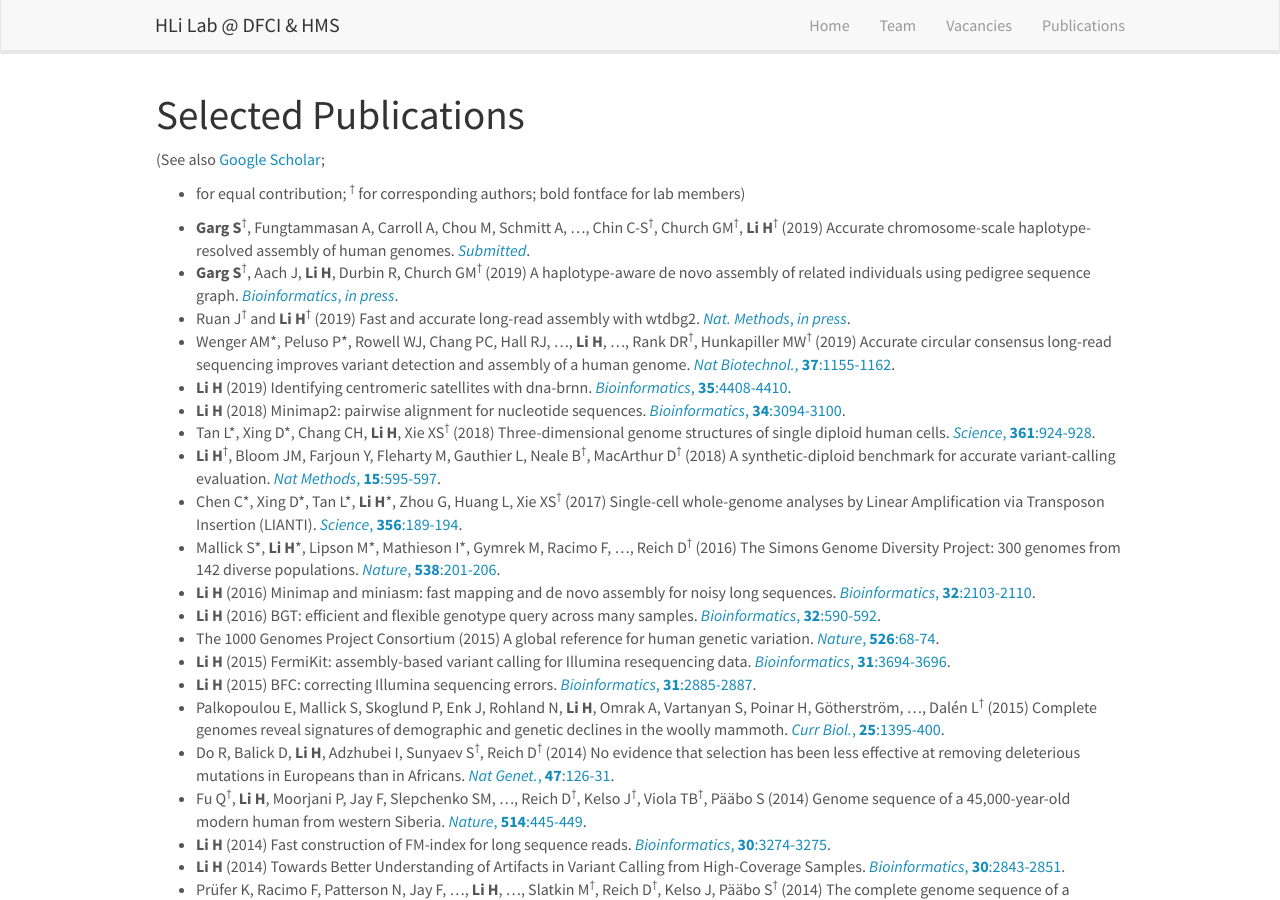
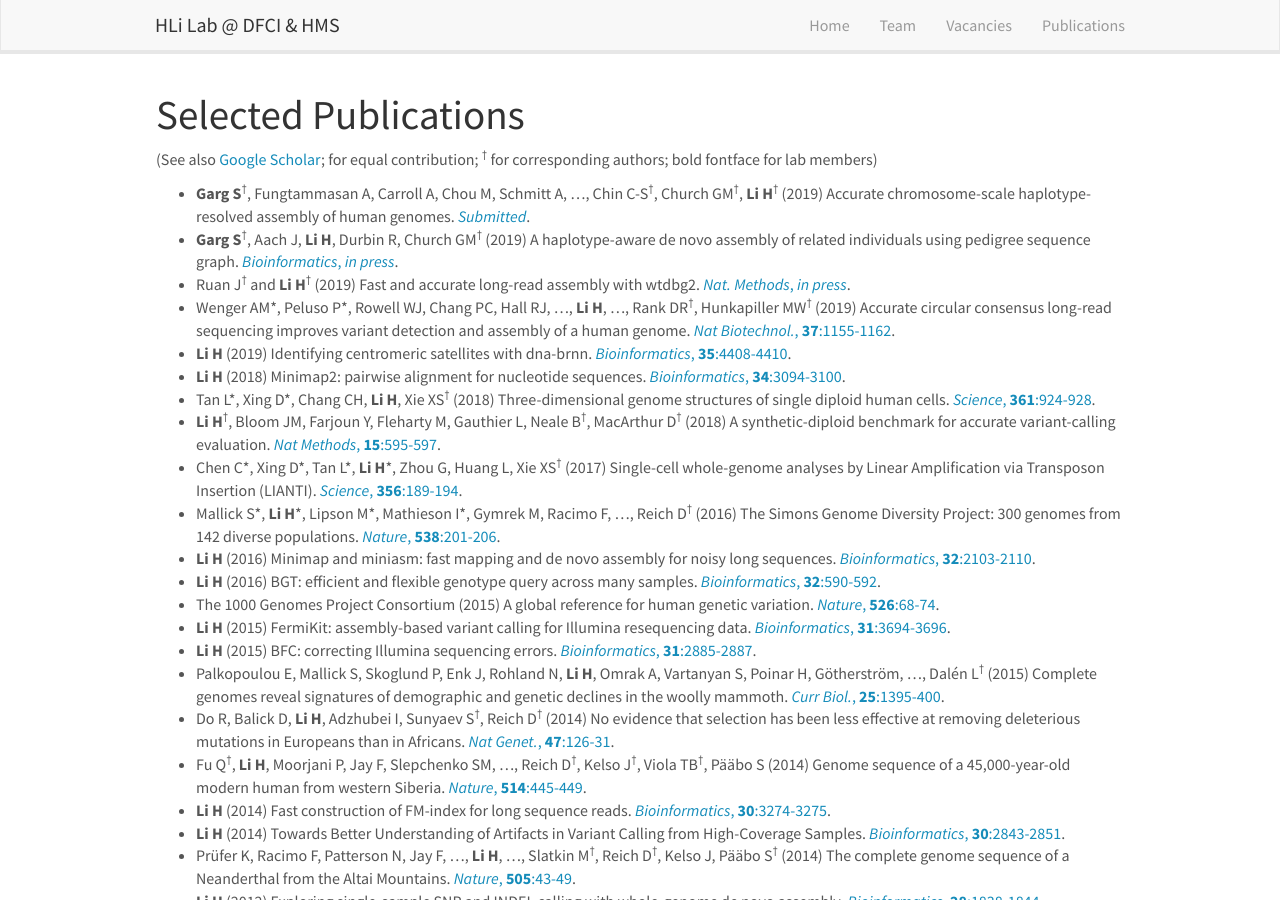
Before and after one commit to hlilab/hlilab.github.io, a Jekyll site: the page built from _pages/publications.md, in a window 1280 px wide and 900 px high. Built offline with Jekyll 4.4.1, drawn with Linux system fonts in a browser that asks for light colours; nearby versions of some CDN libraries.

Commit message:
fixed a formatting issue

```diff
--- a/_pages/publications.md
+++ b/_pages/publications.md
@@ -8,8 +8,7 @@ permalink: /publications/
 
 # Selected Publications
 
-(See also [Google Scholar](https://scholar.google.com/citations?user=HQv0p0kAAAAJ);
-* for equal contribution; <sup>&#8224;</sup> for corresponding authors; bold fontface for lab members)
+(See also [Google Scholar](https://scholar.google.com/citations?user=HQv0p0kAAAAJ); for equal contribution; <sup>&#8224;</sup> for corresponding authors; bold fontface for lab members)
 
 <ul>
 {% for publi in site.data.recentpub %}
```
